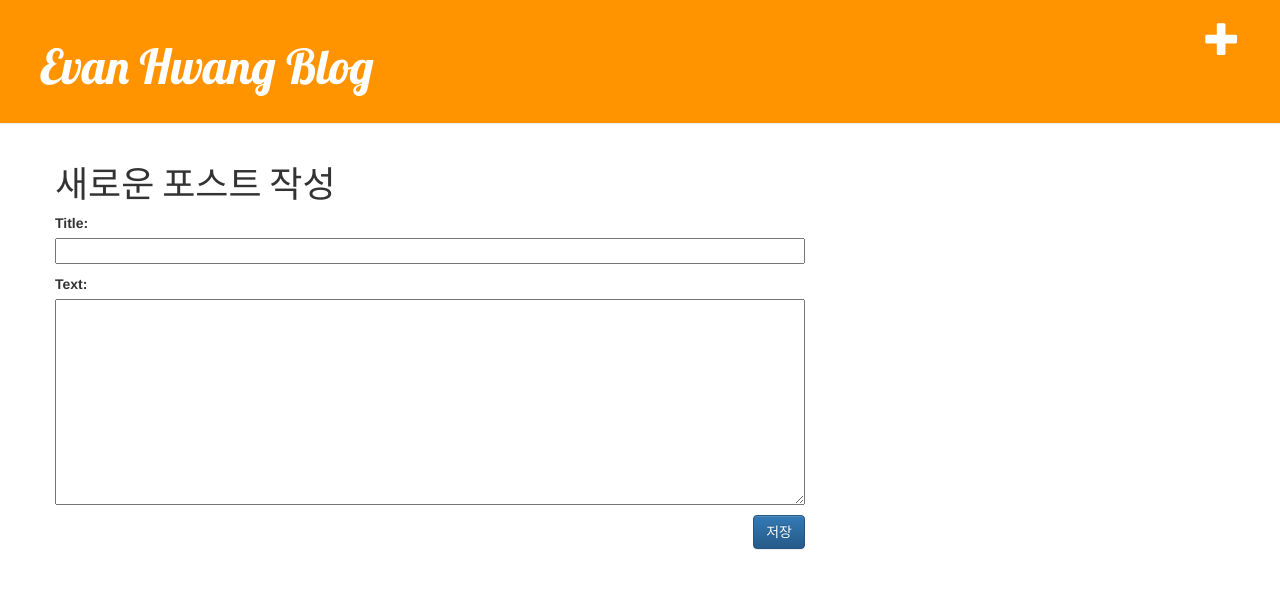
After one commit to id1992/django-blog, a Django app: page /post/new/ in a window 1280 px wide. The commit adds this page. Shown: the top 589 px of the page. Run offline with Django 3.2, Linux system fonts and the light colour scheme; some libraries are stand-ins or nearby versions.

Commit message:
Post 생성 기능 추가

```diff
--- a/blog/forms.py
+++ b/blog/forms.py
@@ -3,3 +3,5 @@ from .models import Post
 
 class PostForm(forms.ModelForm):
     class Meta:
+        model = Post
+        fields = ['title', 'text']
--- a/blog/templates/blog/base.html
+++ b/blog/templates/blog/base.html
@@ -10,6 +10,9 @@
     </head>
     <body>
         <div class="page-header">
+            <a href="{% url 'post_new' %}" class="top-menu">
+                <span class="glyphicon glyphicon-plus"></span>
+            </a>
             <h1><a href="/">Evan Hwang Blog</a></h1>
         </div>
         <div class="content container">
--- /dev/null
+++ b/blog/templates/blog/post_edit.html
@@ -0,0 +1,8 @@
+{% extends "blog/base.html" %}
+{% block content %}
+    <h1>새로운 포스트 작성</h1>
+    <form method="POST" class="post-form">{% csrf_token %}
+        {{ form.as_p }}
+        <button type="submit" class="save btn btn-primary">저장</button>
+    </form>
+{% endblock content %}
--- a/blog/urls.py
+++ b/blog/urls.py
@@ -3,5 +3,6 @@ from . import views
 
 urlpatterns = [
     path('', views.post_list),
-    path('post/<int:pk>/', views.post_detail, name='post_detail')
+    path('post/<int:pk>/', views.post_detail, name='post_detail'),
+    path('post/new/', views.post_new, name='post_new')
 ]
--- a/blog/views.py
+++ b/blog/views.py
@@ -1,6 +1,7 @@
-from django.shortcuts import render, get_object_or_404
+from django.shortcuts import render, get_object_or_404, redirect
 from django.utils import timezone
 from .models import Post
+from .forms import PostForm
 
 # render는 파이썬 단에서 지원해주는 시스템
 # 리스트 명명법 - model name + _list
@@ -22,3 +23,19 @@ def post_detail(request, pk):
     return render(request, 'blog/post_detail.html', {
         'post': post
     })
+
+def post_new(request):
+    if request.method == 'POST':
+        form = PostForm(request.POST, request.FILES)
+        if form.is_valid():
+            post = form.save(commit=False)
+            post.author = request.user
+            post.published_date = timezone.now()
+            post.save()
+            return redirect('post_detail', pk=post.pk)
+    else:
+        form = PostForm()
+
+    return render(request, 'blog/post_edit.html', {
+        'form': form
+    })
```
Also changed, not shown: db.sqlite3.
